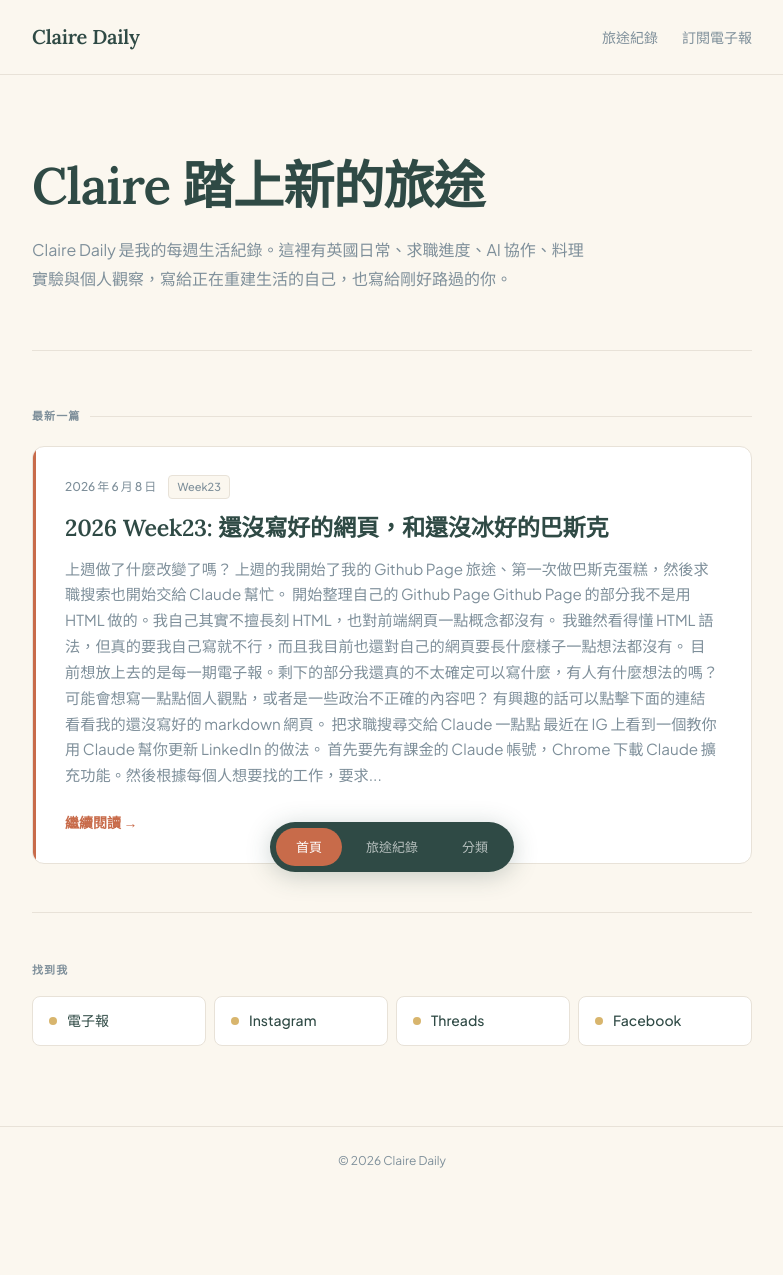
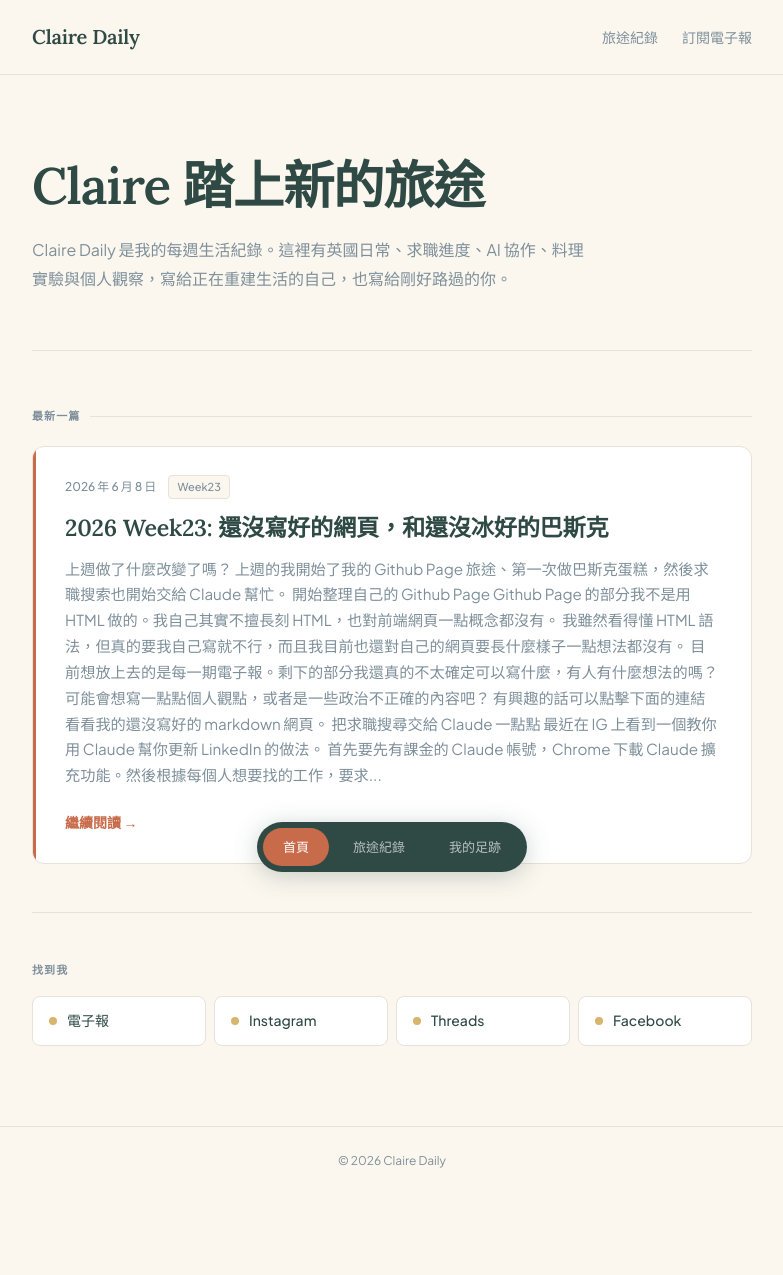
Before and after one commit to clairedaily8613/clairedaily8613.github.io, a Jekyll site: the page built from index.md, in a window 1280 px wide. Shown: the whole page, without its empty margins (248-1031 px from the left). Built offline with Jekyll 4.4.1, drawn with Linux system fonts in a browser that asks for light colours.

Commit message:
將「分類」改名為「我的足跡」
更新分類頁標題與底部浮動膠囊文字

Co-Authored-By: Claude Sonnet 4.6 <noreply@anthropic.com>

```diff
--- a/_layouts/default.html
+++ b/_layouts/default.html
@@ -26,7 +26,7 @@
   <nav class="float-nav">
     <a href="{{ '/' | relative_url }}" class="float-nav-item {% if page.url == '/' %}active{% endif %}">首頁</a>
     <a href="{{ '/archive' | relative_url }}" class="float-nav-item {% if page.url contains 'archive' %}active{% endif %}">旅途紀錄</a>
-    <a href="{{ '/categories' | relative_url }}" class="float-nav-item {% if page.url contains 'categories' %}active{% endif %}">分類</a>
+    <a href="{{ '/categories' | relative_url }}" class="float-nav-item {% if page.url contains 'categories' %}active{% endif %}">我的足跡</a>
   </nav>
 
   <footer class="site-footer">
```
Also changed, not shown: categories.md (+1 -1 lines).
